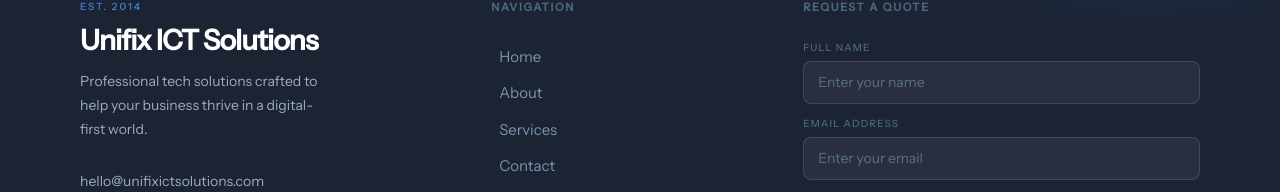
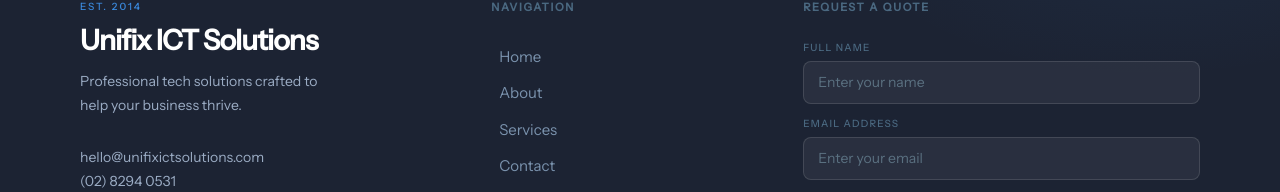
Before and after one commit to alexismierah/practice, a Next.js app in the folder web/: page / in a window 1280 px wide. Shown: the part 3183-3375 px from the top of the page. Built offline with nearby package versions, Linux system fonts and the light colour scheme; a web font is replaced by a local one.

Commit message:
Update Footer.tsx

```diff
--- a/web/src/components/Footer.tsx
+++ b/web/src/components/Footer.tsx
@@ -375,7 +375,7 @@ export default function Footer() {
             <p className="brand-eyebrow">Est. 2014</p>
             <h2 className="brand-name">Unifix ICT Solutions<span></span></h2>
             <p className="brand-desc">
-              Professional tech solutions crafted to help your business thrive in a digital-first world.
+              Professional tech solutions crafted to help your business thrive.
             </p>
 
             <p className="brand-desc">
```
